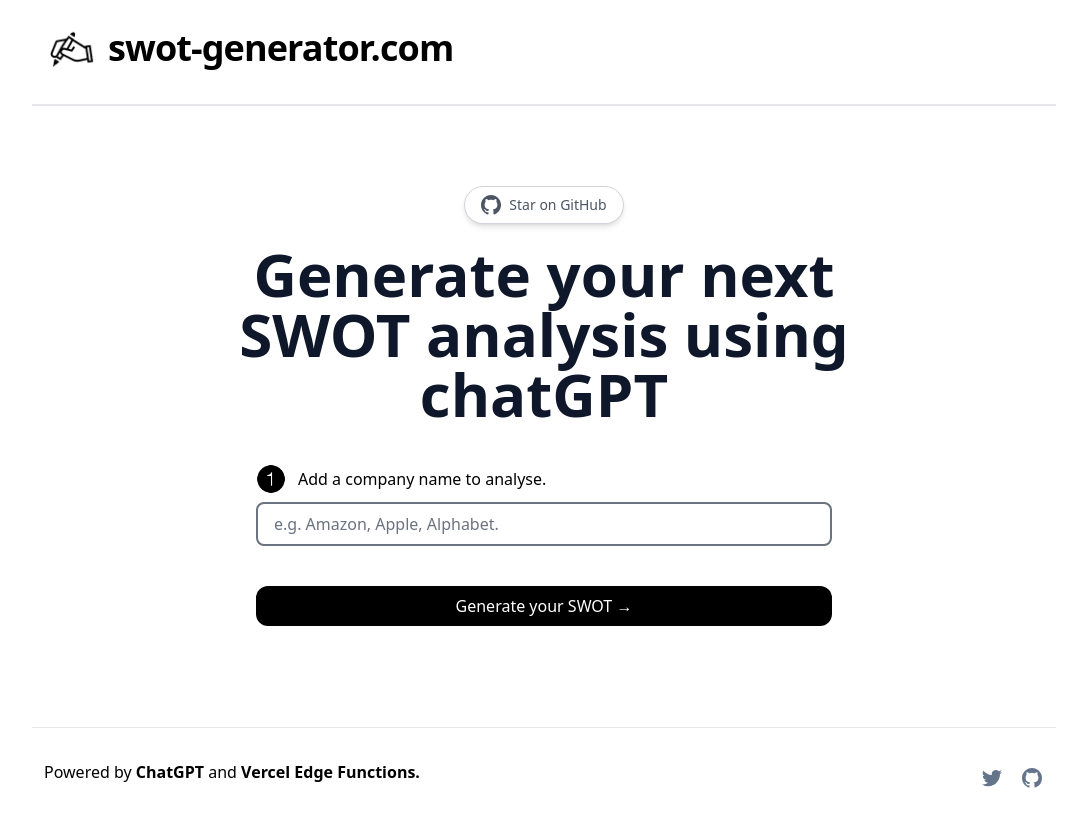
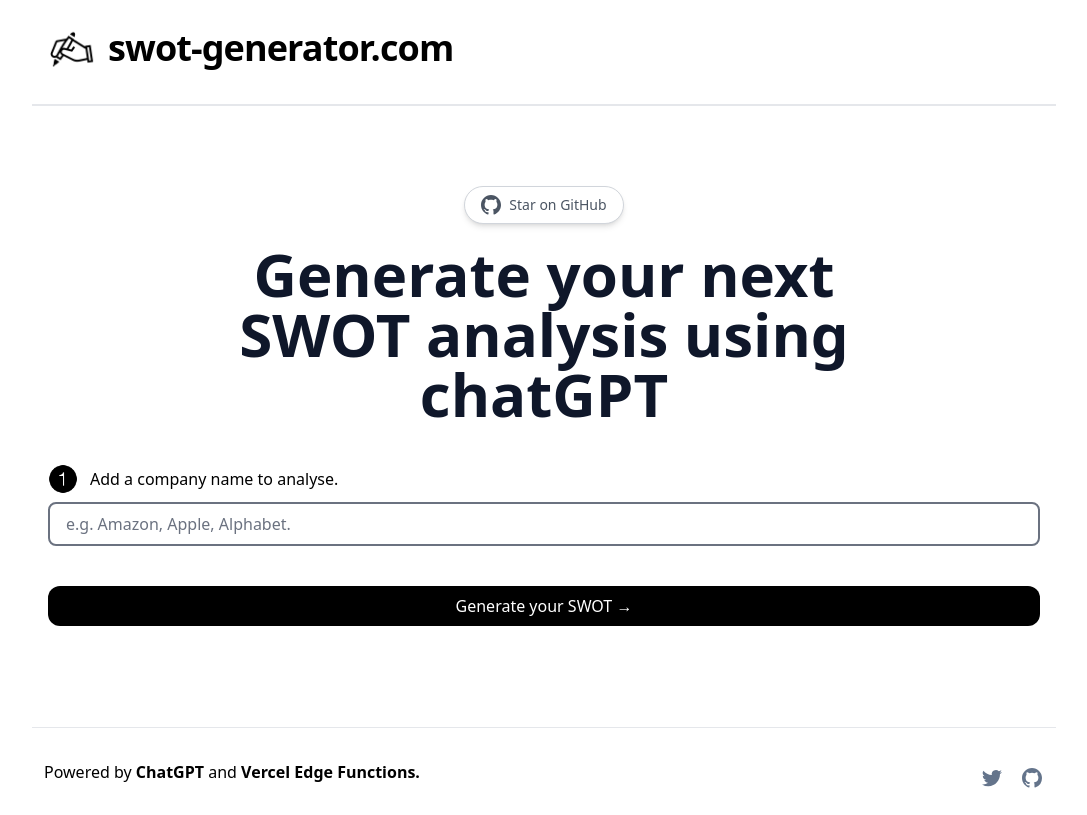
Before and after one commit to Nutlope/twitterbio, a Next.js app: page / in a window 1280 px wide. Shown: the whole page, without its empty margins (96-1183 px from the left). Built offline with nearby package versions, Linux system fonts and the light colour scheme.

Commit message:
output grid 2*2

```diff
--- a/pages/index.tsx
+++ b/pages/index.tsx
@@ -99,7 +99,7 @@
         <h1 className="sm:text-6xl text-4xl max-w-[708px] font-bold text-slate-900">
           Generate your next SWOT analysis using chatGPT
         </h1>
-        <div className="max-w-xl w-full">
+        <div className="w-full">
           <div className="flex mt-10 items-center space-x-3">
             <Image
               src="/1-black.png"
@@ -152,7 +152,7 @@
                   Your generated SWOT
                 </h2>
               </div>
-              <div className="space-y-8 flex flex-col items-center justify-center max-w-xl mx-auto">
+              <div className="grid grid-rows-2 grid-flow-col gap-4 mx-auto">
                 {generatedSWOT
                   .split(regex)
                   .filter((section) => section.trim() !== "")
```
